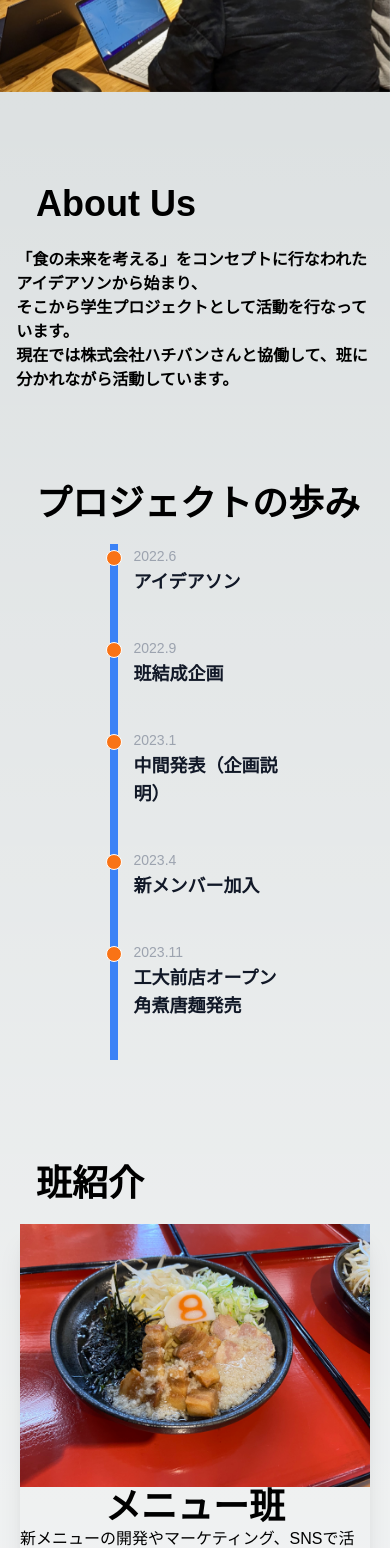
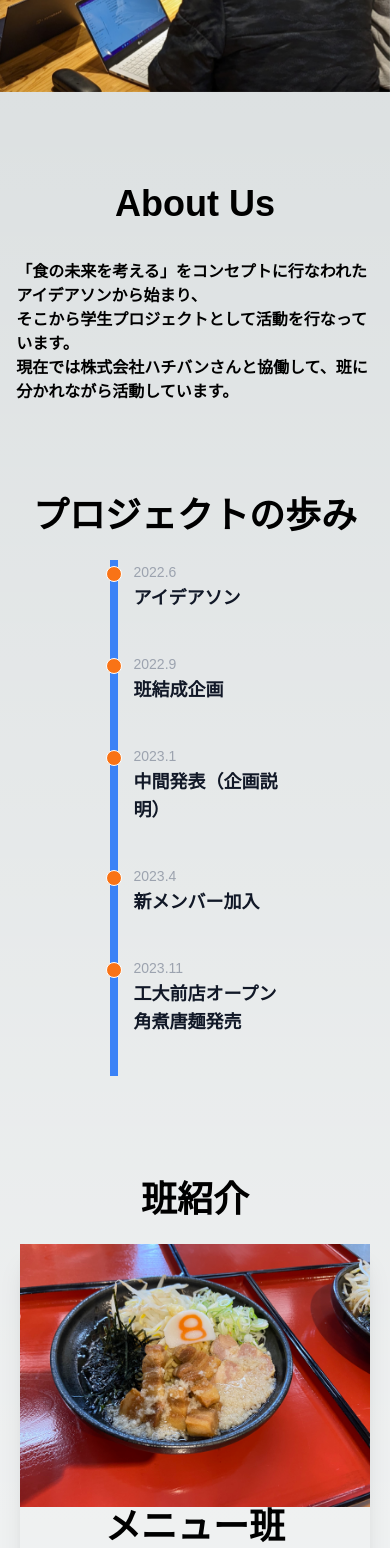
Before and after one commit to FoodCreation/FoodCreation.github.io, a Next.js app: page / in a window 390 px wide. Shown: the part 432-1980 px from the top of the page. Built offline with nearby package versions, Linux system fonts and the light colour scheme; a web font is replaced by a local one.

Commit message:
各ラベルのモバイル表示を変更&mbを若干拡大

```diff
--- a/src/components/OverView/OverViewLabel.tsx
+++ b/src/components/OverView/OverViewLabel.tsx
@@ -1,9 +1,16 @@
 import React from "react";
 
-export default function OverView(){
-    return(
-        <div className="text-4xl ml-9 mb-3 font-bold">
-            About Us
+export default function OverView() {
+    return (
+        <div>
+            {/*デスクトップ画面用*/}
+            <div className="hidden lg:block lg:ml-9 lg:mb-6">
+                <p className="text-4xl font-bold">About Us</p>
+            </div>
+            {/*モバイル画面用*/}
+            <div className="lg:hidden mb-6">
+                <p className="flex justify-center text-4xl font-bold">About Us</p>
+            </div>
         </div>
     )
 }
--- a/src/components/OverView/TimeLineLabel.tsx
+++ b/src/components/OverView/TimeLineLabel.tsx
@@ -1,9 +1,16 @@
 import React from "react";
 
-export default function TimeLineLabel(){
-    return(
-        <div className="text-4xl ml-9 mb-5 font-bold">
-            プロジェクトの歩み
+export default function TimeLineLabel() {
+    return (
+        <div>
+            {/*デスクトップ画面用*/}
+            <div className="hidden lg:block lg:ml-9 lg:mb-6">
+                <p className="text-4xl font-bold">プロジェクトの歩み</p>
+            </div>
+            {/*モバイル画面用*/}
+            <div className="lg:hidden mb-6">
+                <p className="flex justify-center text-4xl font-bold">プロジェクトの歩み</p>
+            </div>
         </div>
     )
 }
--- a/src/components/Teams/TeamsLabel.tsx
+++ b/src/components/Teams/TeamsLabel.tsx
@@ -2,8 +2,15 @@ import React from "react";
 
 export default function TeamsLabel(){
     return(
-        <div className="text-4xl ml-9 mb-5 font-bold">
-            班紹介
+        <div>
+            {/*デスクトップ画面用*/}
+            <div className="hidden lg:block lg:ml-9 lg:mb-6">
+                <p className="text-4xl font-bold">班紹介</p>
+            </div>
+            {/*モバイル画面用*/}
+            <div className="lg:hidden mb-6">
+                <p className="flex justify-center text-4xl font-bold">班紹介</p>
+            </div>
         </div>
     )
 }
--- a/src/components/contact/ContactLabel.tsx
+++ b/src/components/contact/ContactLabel.tsx
@@ -1,9 +1,16 @@
 import React from "react";
 
-export default function ContactLabel(){
-    return(
-        <div id="Contact" className="text-4xl ml-9 mb-3 font-bold">
-            Contact
+export default function ContactLabel() {
+    return (
+        <div>
+            {/*デスクトップ画面用*/}
+            <div id="Contact" className="hidden lg:block lg:ml-9 lg:mb-6">
+                <p className="text-4xl font-bold">Contact</p>
+            </div>
+            {/*モバイル画面用*/}
+            <div id="Contact" className="lg:hidden mb-6">
+                <p className="flex justify-center text-4xl font-bold">Contact</p>
+            </div>
         </div>
     )
 }
```
